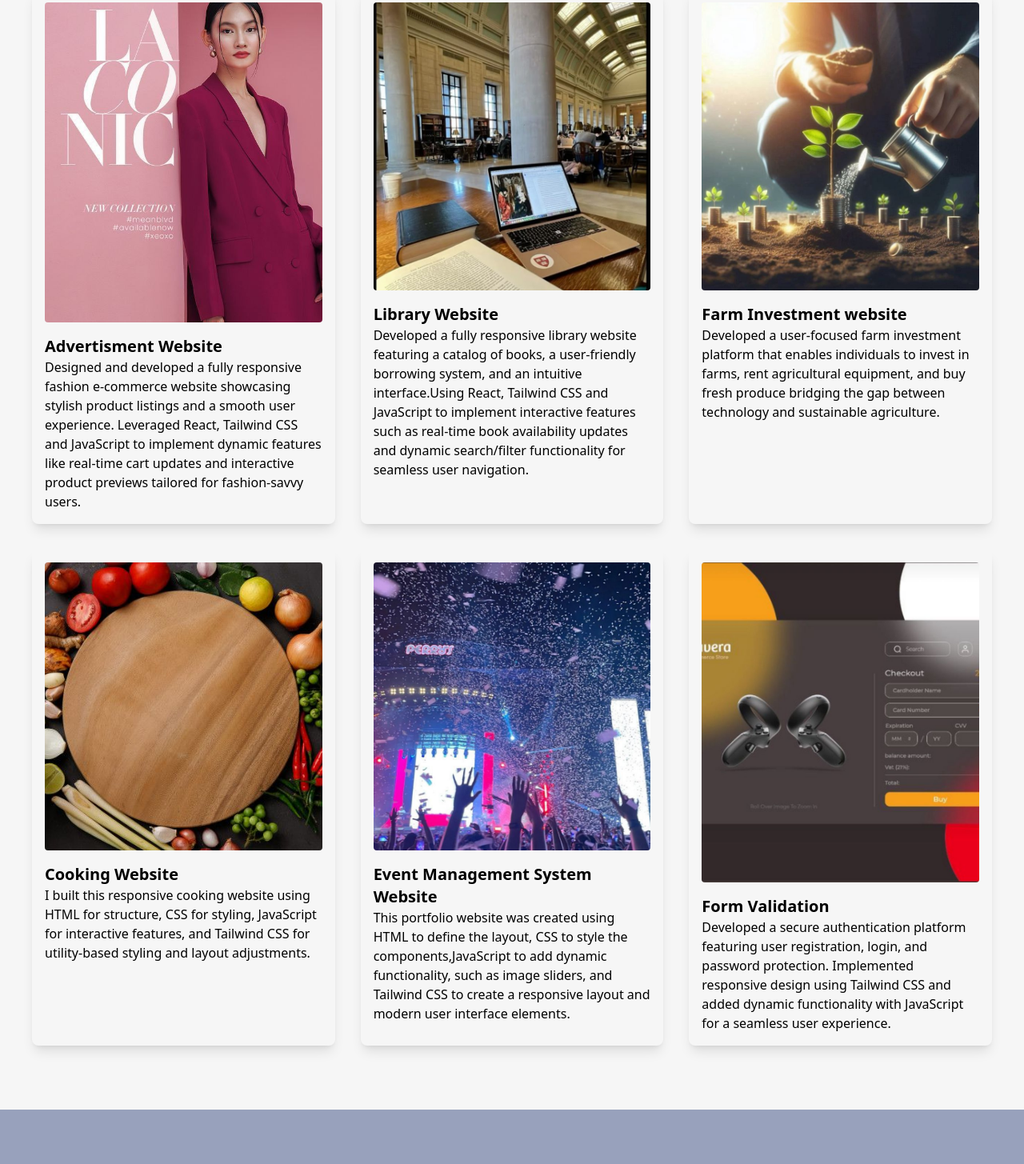
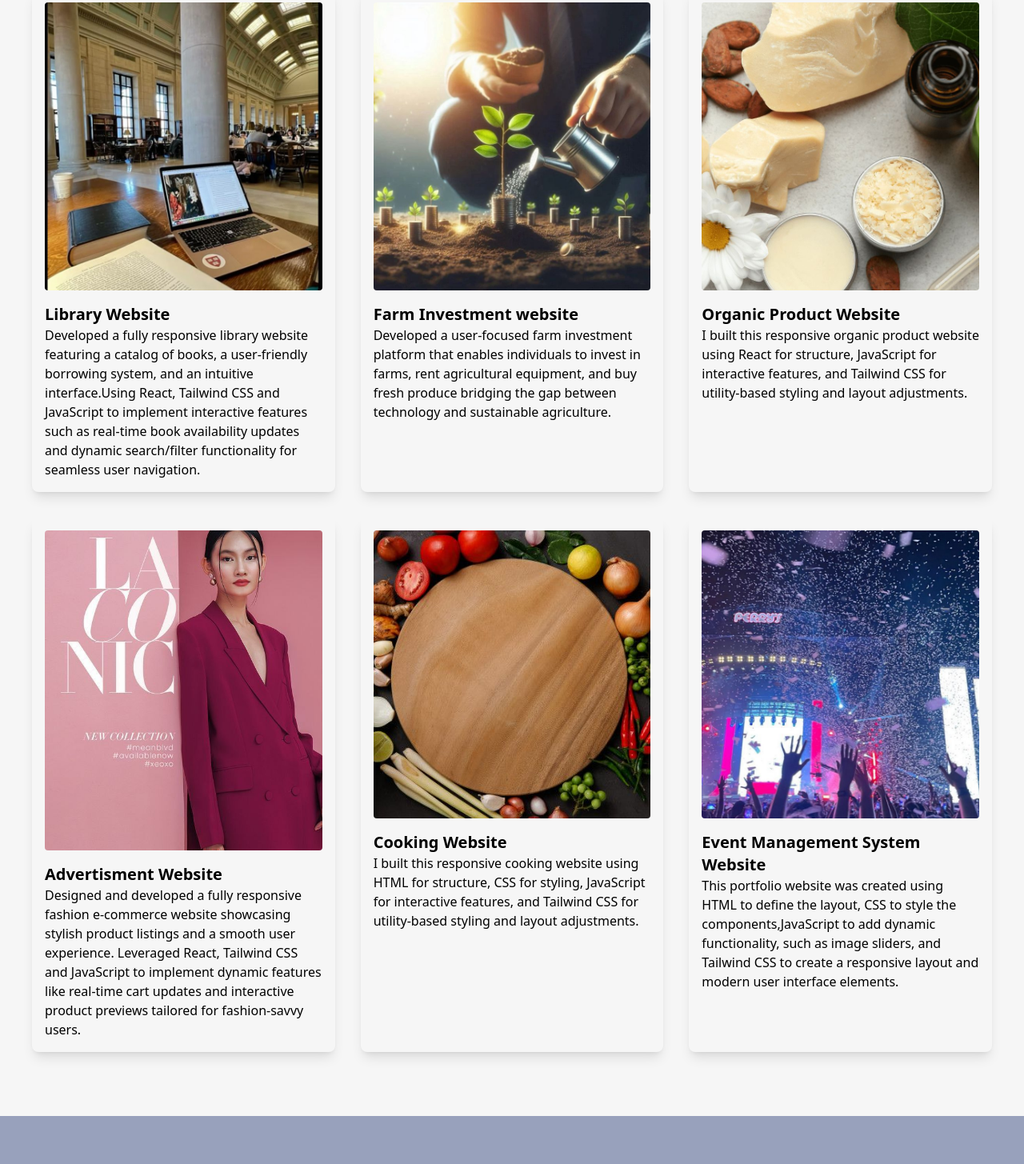
Before and after one commit to Kez-hub1/Kasia-portfolio, a plain HTML site: page index.html in a window 1280 px wide. Shown: the part 2725-4180 px from the top of the page at 80% size. Drawn offline with nearby package versions, Linux system fonts and the light colour scheme.

Commit message:
update on project

```diff
--- a/index.html
+++ b/index.html
@@ -381,25 +381,7 @@
         <!-- <span class="text-[#483AA0]"></span> -->
       </h2>
       <div class="grid grid-cols-1 md:grid-cols-3 gap-8">
-         <div
-          class="p-4 rounded-lg shadow-lg transition-transform duration-300 transform hover:scale-105 hover:border-2 hover:text-white hover:border-[#59B2F4] hover:shadow-[0_0_20px_#59B2F4] hover:bg-[#98A1BC]"
-        >
-        <a href="https://elvento.netlify.app/">
-          <img
-            src="assets/ads.jpg"
-            alt="Project 5"
-            class="rounded mb-4 w-100 h-100 object-cover"
-          />
-          <h3 class="text-xl font-semibold">Advertisment Website</h3>
-          <p>
-            Designed and developed a fully responsive fashion e-commerce website
-            showcasing stylish product listings and a smooth user experience.
-            Leveraged React, Tailwind CSS and JavaScript to implement dynamic
-            features like real-time cart updates and interactive product
-            previews tailored for fashion-savvy users.
-          </p>
-          </a>
-        </div>
+
          <div
           class="p-4 rounded-lg shadow-lg transition-transform duration-300 transform hover:scale-105 hover:border-2 hover:text-white hover:border-[#59B2F4] cursor-pointer hover:shadow-[0_0_20px_#59B2F4] hover:bg-[#98A1BC]"
         >
@@ -432,6 +414,42 @@
             <p class="">
               Developed a user-focused farm investment platform that enables individuals to invest in farms, rent agricultural equipment, and buy fresh produce bridging the gap between technology and sustainable agriculture.
             </p>
+          </a>
+        </div>
+         <div
+          class="p-4 rounded-lg shadow-lg transition-transform duration-300 transform hover:scale-105 hover:border-2 hover:text-white hover:border-[#59B2F4] cursor-pointer hover:shadow-[0_0_20px_#59B2F4] hover:bg-[#98A1BC]"
+        >
+         <a href="https://ofieorganics.netlify.app/" target="_blank">
+            <img
+              src="./assets/organic.jpeg"
+              alt="Project 4"
+              class="rounded mb-4 h-90 w-100 object-cover bg-center"
+            />
+            <h3 class="text-xl font-semibold">Organic Product Website</h3>
+            <p>
+              I built this responsive organic product website using React for structure,
+             JavaScript for interactive features, and Tailwind
+              CSS for utility-based styling and layout adjustments.
+            </p>
+          </a>
+        </div>
+         <div
+          class="p-4 rounded-lg shadow-lg transition-transform duration-300 transform hover:scale-105 hover:border-2 hover:text-white hover:border-[#59B2F4] hover:shadow-[0_0_20px_#59B2F4] hover:bg-[#98A1BC]"
+        >
+        <a href="https://elvento.netlify.app/">
+          <img
+            src="assets/ads.jpg"
+            alt="Project 5"
+            class="rounded mb-4 w-100 h-100 object-cover"
+          />
+          <h3 class="text-xl font-semibold">Advertisment Website</h3>
+          <p>
+            Designed and developed a fully responsive fashion e-commerce website
+            showcasing stylish product listings and a smooth user experience.
+            Leveraged React, Tailwind CSS and JavaScript to implement dynamic
+            features like real-time cart updates and interactive product
+            previews tailored for fashion-savvy users.
+          </p>
           </a>
         </div>
         <div
@@ -471,23 +489,7 @@
             </p>
           </a>
         </div>
-        <div
-          class="p-4 rounded-lg shadow-lg transition-transform duration-300 transform hover:scale-105 hover:border-2 hover:text-white hover:border-[#59B2F4] cursor-pointer hover:shadow-[0_0_20px_#59B2F4] hover:bg-[#98A1BC]"
-        >
-          <a href="https://team-strawberry.vercel.app/">
-            <img
-              src="assets/formvali.jpg"
-              alt="Project 4"
-              class="rounded mb-4 w-100 h-100 object-cover"
-            />
-            <h3 class="text-xl font-semibold">Form Validation</h3>
-            <p>
-              Developed a secure authentication platform featuring user
-              registration, login, and password protection. Implemented
-              responsive design using Tailwind CSS and added dynamic
-              functionality with JavaScript for a seamless user experience.
-            </p>
-          </a>
+
         </div>
       </div>
     </section>
```
Also changed, not shown: assets/organic.jpeg (added).
